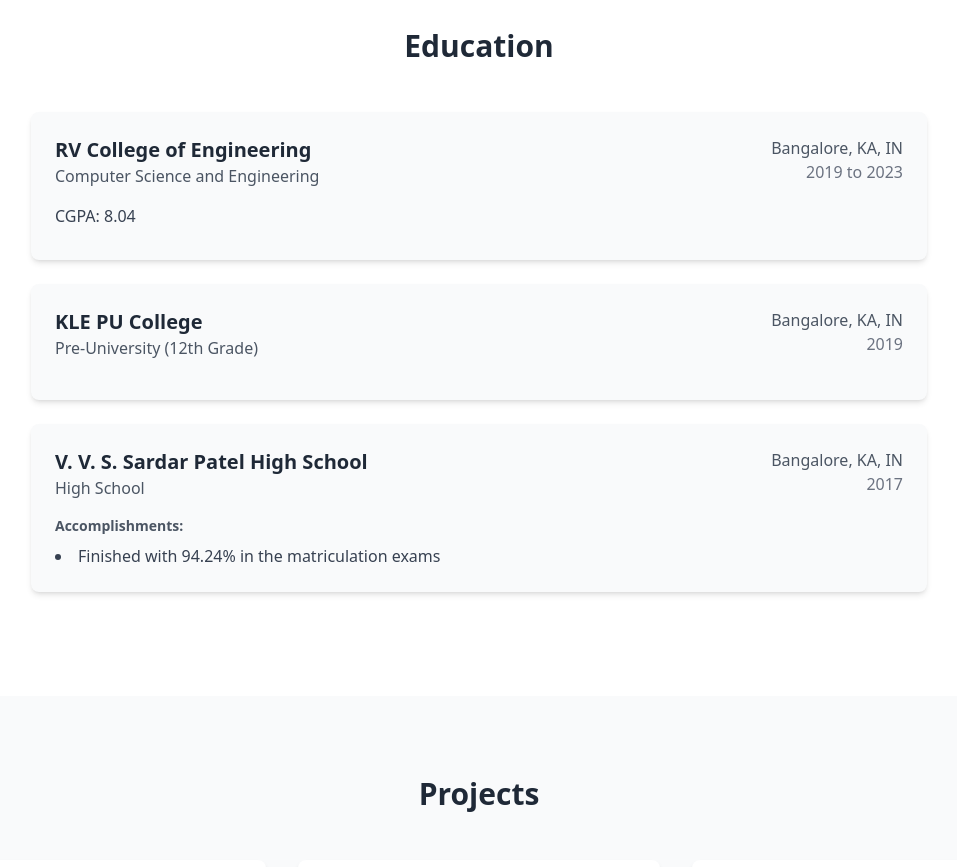
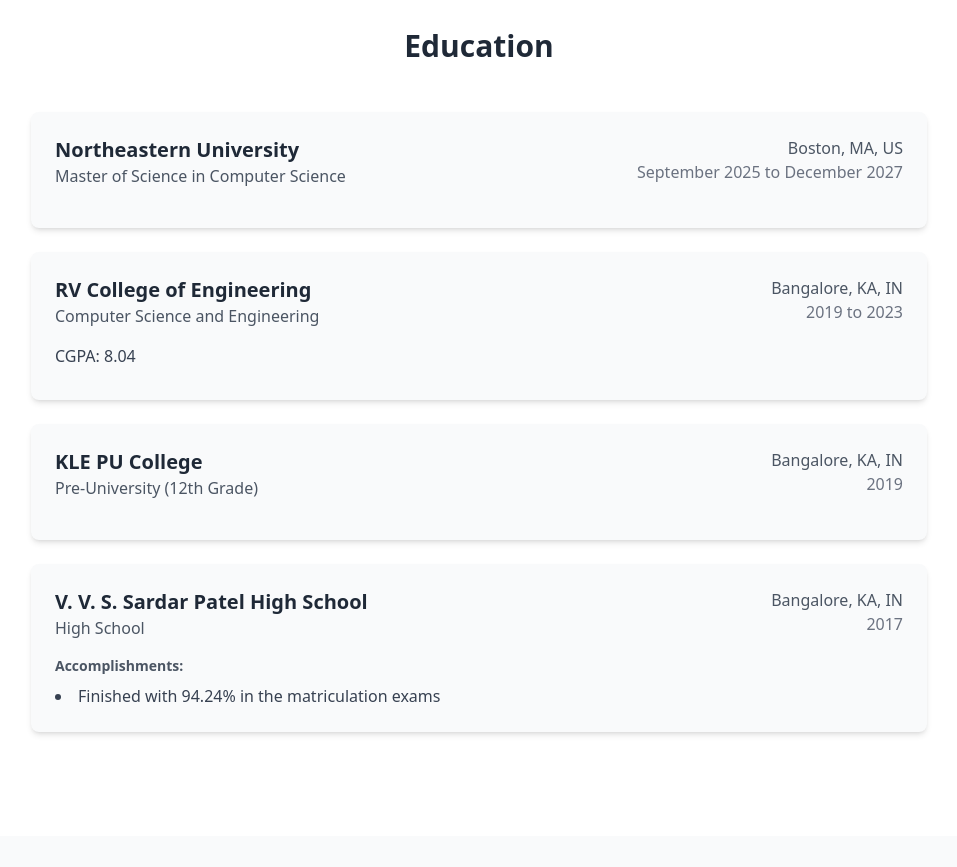
Before and after one commit to karthik-b-2001/portfolio, a React (Vite) app: page / in a window 1280 px wide. Shown: the part 3180-4047 px from the top of the page, without its empty margins (161-1118 px from the left). Built offline with nearby package versions, Linux system fonts and the light colour scheme.

Commit message:
changes for portfolio

```diff
--- a/src/data/portfolio.ts
+++ b/src/data/portfolio.ts
@@ -48,6 +48,13 @@
 };
 
 export const education: Education[] = [
+  {
+    school:"Northeastern University",
+    degree: "Master of Science in Computer Science",
+    location: "Boston, MA, US",
+    duration: "September 2025 to December 2027",
+    details: ["Programming Design Paradigm, Database Management Systems"],
+  },
   {
     school: "RV College of Engineering",
     degree: "Computer Science and Engineering",
```
